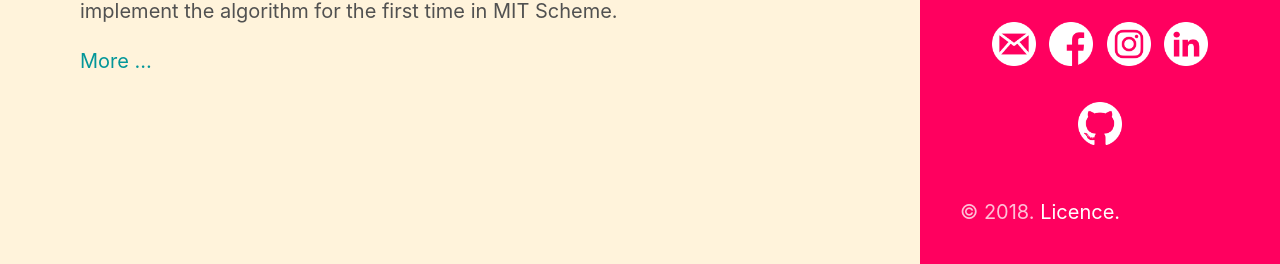
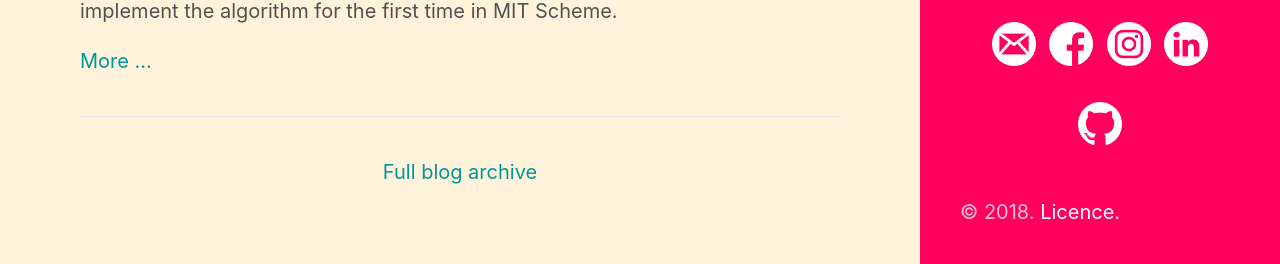
Before and after one commit to marcelgoh/marcelgoh.github.io, a Jekyll site: the page built from index.html, in a window 1280 px wide. Shown: the part 1296-1560 px from the top of the page. Built offline with Jekyll 4.4.1, drawn with Linux system fonts in a browser that asks for light colours; the list of posts is cut into pages by our own code.

Commit message:
added link to Archive to front page

```diff
--- a/_layouts/index.html
+++ b/_layouts/index.html
@@ -39,5 +39,11 @@ layout: default
     {% endif %}
   </article>
   {% endfor %}
+  <article>
+      <a href="{{ site.baseurl }}/archive/">
+        <div style="text-align:center">Full blog archive</div>
+      </a>
+  </article>
+
 
 </div>
```
